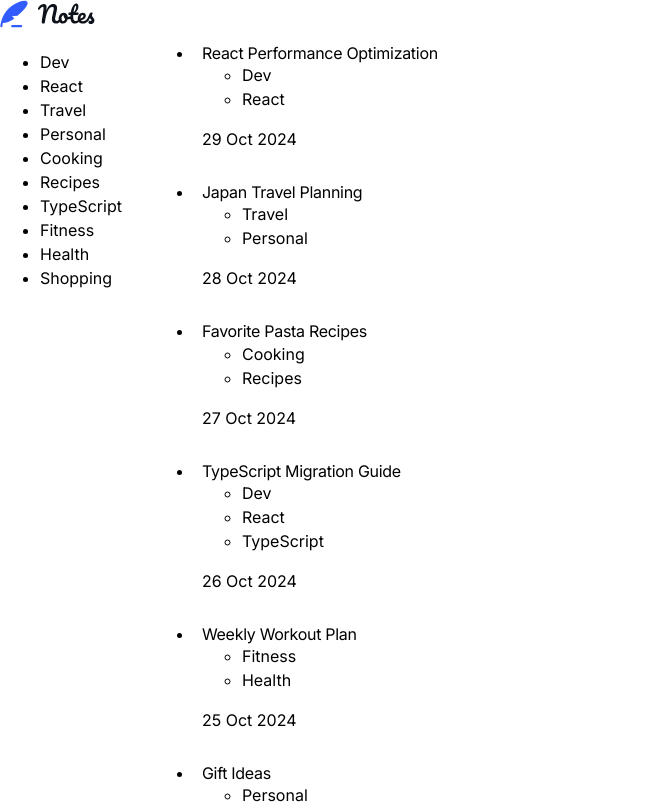
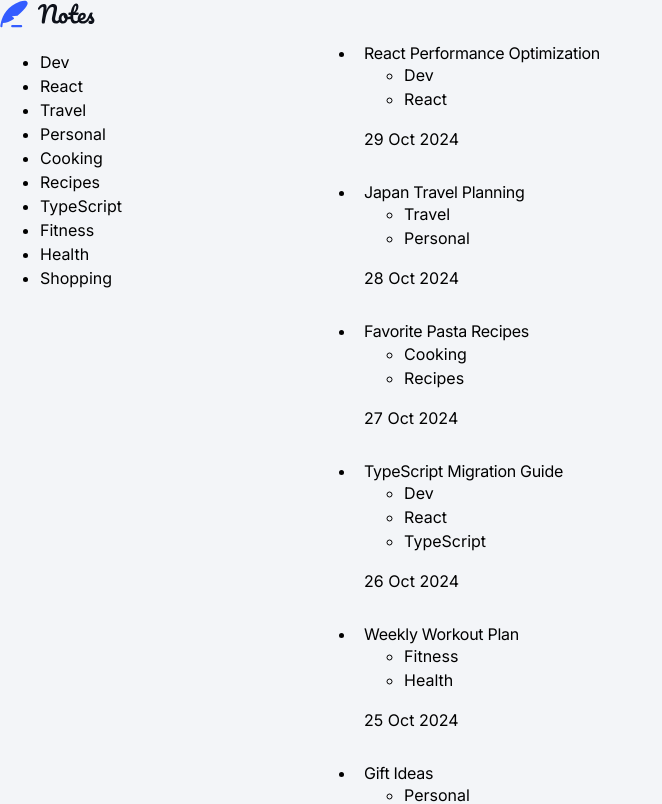
Before and after one commit to Anastasiya2310/NotesTaking, a React (Create React App) app: page / in a window 1280 px wide. Shown: the top 804 px of the page, without its empty margins (0-662 px from the left). Built offline with nearby package versions, Linux system fonts and the light colour scheme.

Commit message:
add basic grid

```diff
--- a/src/App.tsx
+++ b/src/App.tsx
@@ -1,38 +1,46 @@
 import "./App.css"
 import "@fontsource/inter"
-import { ThemeProvider } from '@mui/material/styles';
-import theme from './theme';
-import Typography from '@mui/material/Typography';
+import { Typography, ThemeProvider, Box, Grid2, useMediaQuery, useTheme } from '@mui/material'
+import theme from './theme'
 import data from "./data.json"
-import Content from "./components/Content/Content";
+import Content from "./components/Content/Content"
 import SidebarTags from "./components/SidebarTags/SidebarTags"
 import SidebarNotes from "./components/SidebarNotes/SidebarNotes"
-import { Box } from "@mui/material";
 
 function App() {
   let tagsArray = data.notes.flatMap((obj) => obj.tags);
   let tagsUnique = [...new Set(tagsArray)];
+  const appliedTheme = useTheme();
+  const isLargeScreen = useMediaQuery(appliedTheme.breakpoints.up('lg'));
 
   return (
     <ThemeProvider theme={theme}>
       <Typography variant="body1" component="div">
-        <div style={{
-          width: "100%",
-          display: "flex",
-          flexDirection: "row",
-          flexWrap: "wrap",
-          justifyContent: "flex-start"
-        }}>
-          <SidebarTags tags={tagsUnique}  />
-          <div style={{
-            width: "70%",
+        <Box sx={{ display: "flex", width: "100vw", justifyContent: "center", backgroundColor:(theme) => theme.palette.neutral?.[100] }}>
+          <Box sx={{
+            width: isLargeScreen ? 272 : "100vw",
+            height: isLargeScreen ? "100vh" : "74px",
+            position: isLargeScreen ? "relative" : "fixed",
+            bottom: isLargeScreen ? "" : "0",
           }}>
+            <SidebarTags tags={tagsUnique} />
+          </Box>
+
+          <Grid2 container sx={{
+            width: {
+              xs: 343,
+              sm: 704,
+              md: 1104,
+              lg: 1104,
+            },
+            px: 4
+          }} columnSpacing={3}>
             <Box sx={{ pt: 2.5, pr: 2, pb: 2.5, pl: 4 }}>
               <SidebarNotes notes={ data.notes } />
               <Content notes={ data.notes } />
             </Box>
-          </div>
-        </div>
+          </Grid2>
+        </Box>
       </Typography>
     </ThemeProvider>
   );
--- a/src/theme.ts
+++ b/src/theme.ts
@@ -9,6 +9,23 @@ declare module "@mui/material/styles" {
   }
   interface PaletteOptions {
     neutral?: typeof neutral;
+  }
+  interface BreakpointOverrides {
+    xs: true;
+    sm: true;
+    md: true;
+    lg: true;
+    xl: false;
+  }
+  interface Theme {
+    custom: {
+      columnSettings: typeof columnSettings;
+    }
+  }
+  interface ThemeOptions {
+    custom?: {
+      columnSettings?: typeof columnSettings;
+    }
   }
 }
 
@@ -56,6 +73,21 @@ const spacingValues = {
   10: 80,
 };
 
+const columnSettings = {
+  width: {
+    xs: 24,
+    sm: 67,
+    md: 70,
+    lg: 70,
+  },
+  gap: {
+    xs: 0,
+    sm: 24,
+    md: 24,
+    lg: 24,
+  },
+};
+
 const theme: ThemeOptions = createTheme({
   palette: {
     primary: {
@@ -99,6 +131,17 @@ const theme: ThemeOptions = createTheme({
     }
   },
   spacing: (factor: number) => spacingValues[factor as keyof typeof spacingValues] ?? factor * 8,
+  breakpoints: {
+    values: {
+      xs: 320,
+      sm: 768,
+      md: 1104,
+      lg: 1440,
+    },
+  },
+  custom: {
+    columnSettings,
+  },
 });
 
 export default theme;
```
